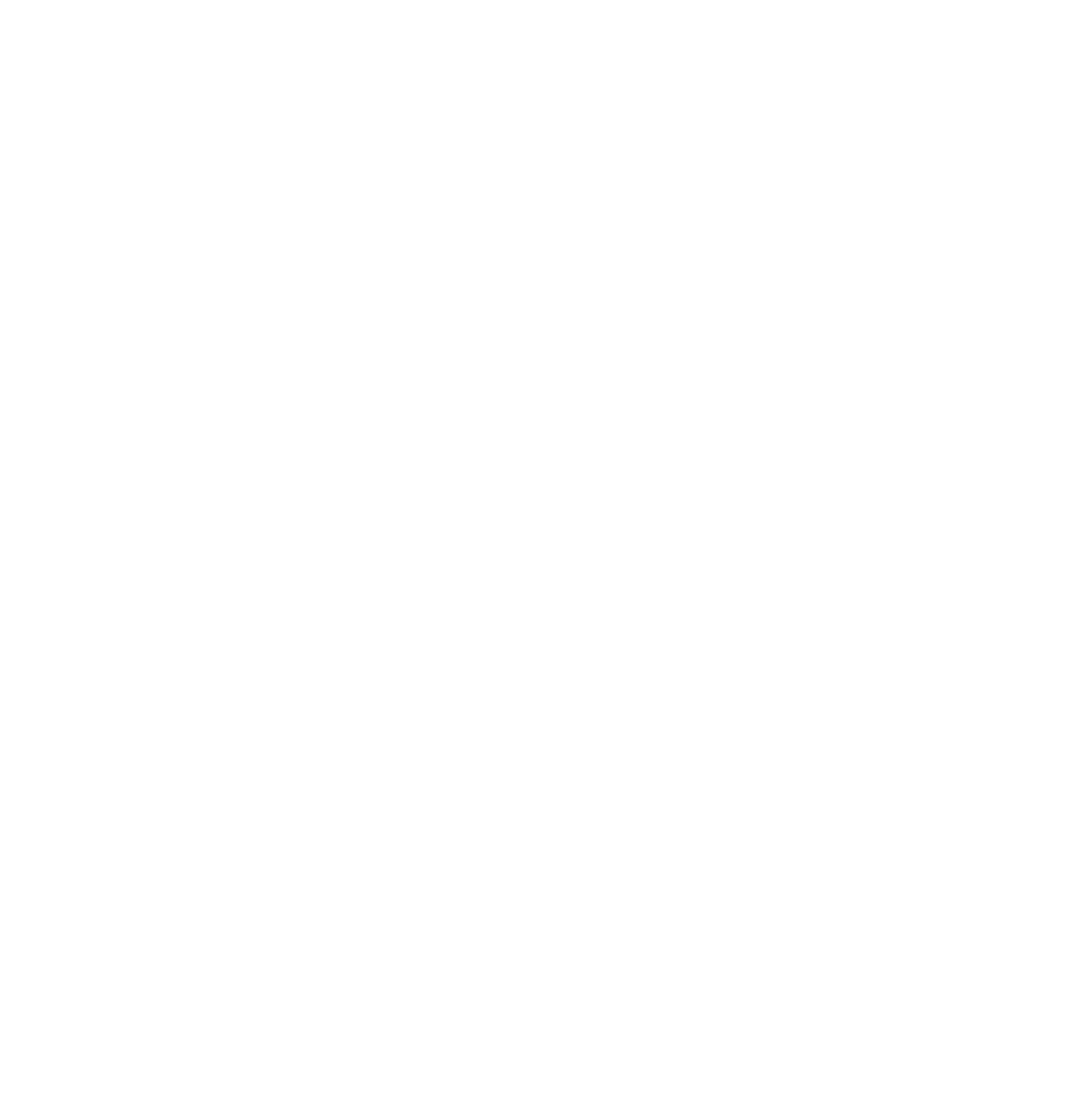
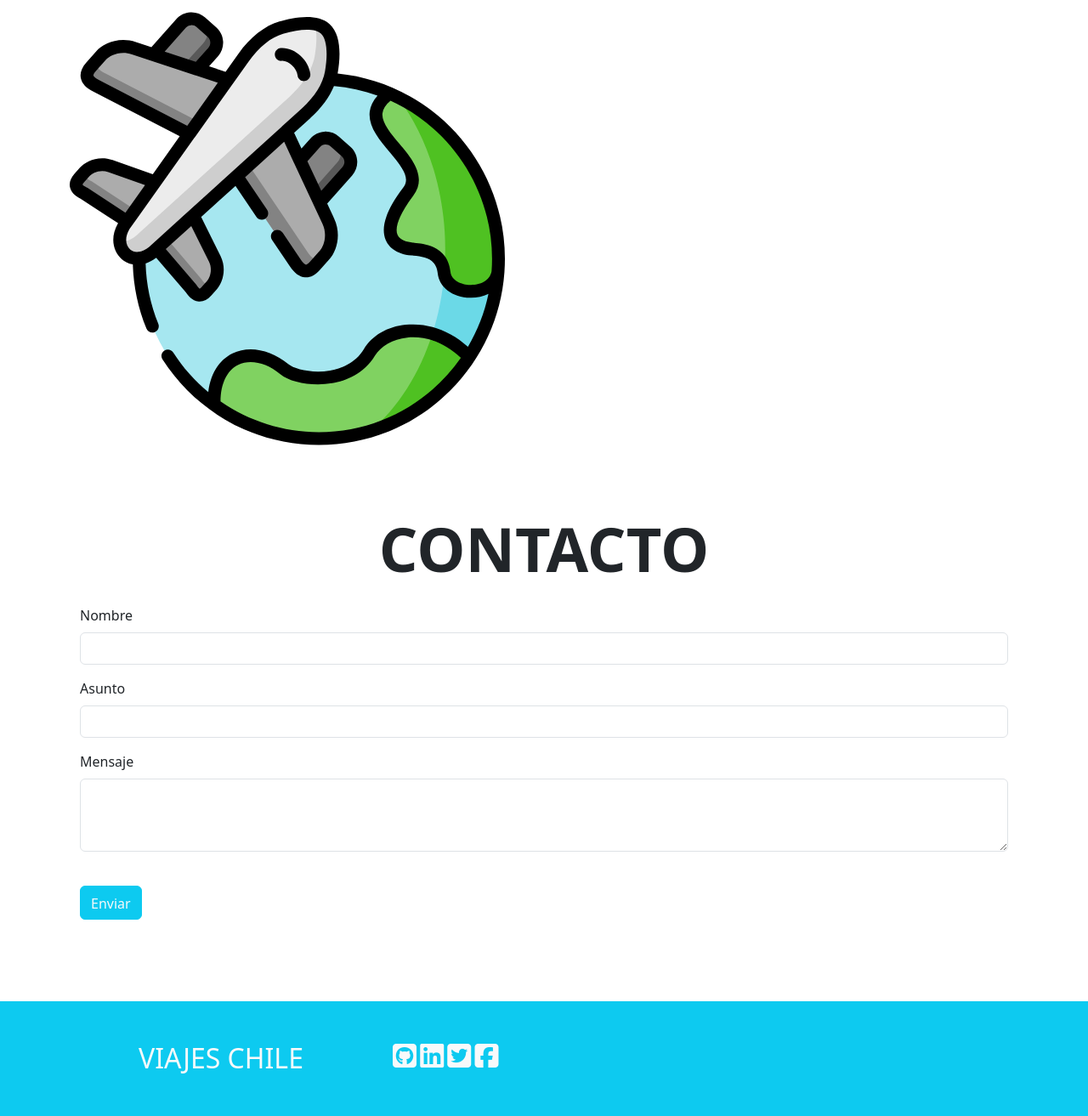
Before and after one commit to sebacontacto/Prueba_Viajes_Chile, a plain HTML site: page index.html in a window 1280 px wide. Shown: the whole page at 85% size. Before the commit the page ends 800 px from the top, so only its background shows below. Drawn offline with nearby package versions, Linux system fonts and the light colour scheme.

Commit message:
feat: navbar, contact form, footer

```diff
--- a/assets/css/styles.css
+++ b/assets/css/styles.css
@@ -3,3 +3,7 @@ body * {
     border: 0;
     padding: 0;
 }
+
+nav-logo {
+    width: 0.5em;
+}
--- a/index.html
+++ b/index.html
@@ -0,0 +1,114 @@
+<!DOCTYPE html>
+<html lang="en">
+
+<head>
+    <meta charset="utf-8" />
+    <meta name="viewport" content="width=device-width, initial-scale=1" />
+    <title>Viajes Chile</title>
+    <link href="https://cdn.jsdelivr.net/npm/bootstrap@5.3.0-alpha3/dist/css/bootstrap.min.css" rel="stylesheet"
+        integrity="sha384-KK94CHFLLe+nY2dmCWGMq91rCGa5gtU4mk92HdvYe+M/SXH301p5ILy+dN9+nJOZ" crossorigin="anonymous" />
+    <script src="https://kit.fontawesome.com/28aabc4950.js" crossorigin="anonymous"></script>
+    <link rel="stylesheet" href="assets/css/styles.css" />
+</head>
+
+<body>
+    <!-- navbar incial -->
+    <nav class="navbar navbar-expand-lg nav-color">
+        <div class="container">
+            <a class="navbar-brand" href="#"><img id="nav-logo" src="assets/img/viajes.svg" alt="logo-viajes-chile" /></a>
+            <button class="navbar-toggler navbar-dark" type="button" data-bs-toggle="collapse"
+                data-bs-target="#navbarSupportedContent" aria-controls="navbarSupportedContent" aria-expanded="false"
+                aria-label="Toggle navigation">
+                <span class="navbar-toggler-icon"></span>
+            </button>
+            <div class="collapse navbar-collapse" id="navbarSupportedContent">
+                <ul class="navbar-nav ms-auto mb-2 mb-lg-0">
+                    <li class="nav-item">
+                        <a class="nav-link text-white" aria-current="page" href="#">Inicio</a>
+                    </li>
+                    <li class="nav-item">
+                        <a class="nav-link text-white" aria-current="page" href="#">Quienes Somos</a>
+                    </li>
+                    <li class="nav-item">
+                        <a class="nav-link text-white" aria-current="page" href="#">Destacados</a>
+                    </li>
+                    <li class="nav-item">
+                        <a class="nav-link text-white" aria-current="page" href="#">Contacto</a>
+                    </li>
+                </ul>
+            </div>
+        </div>
+    </nav>
+    <!-- navbar final -->
+
+
+    <!-- formulario contacto inicio -->
+    <section id="contactame">
+        <div class="container pb-5">
+            <div class="align-self-center pt-5 mt-3">
+                <h2 class="display-2 fw-bold text-center">CONTACTO</h2>
+            </div>
+            <!--             <div class="align-self-center pt-3 mt-1 d-none d-sm-block">
+                <p class="fw-lighter text-center ">Lorem ipsum dolor sit amet, consectetur adipiscing elit. Etiam a
+                    mauris id purus blandit dapibus. Nunc at enim et lacus porttitor tincidunt. Donec imperdiet augue
+                    nec aliquet sagittis.</p>
+            </div> -->
+            <div class="container d-flex flex-column pt-4">
+                <div class="mb-3">
+                    <label for="formGroupExampleInput" class="form-label">Nombre</label>
+                    <input type="text" class="form-control fw-light" id="formGroupExampleInput">
+                </div>
+                <div class="mb-3">
+                    <label for="formGroupExampleInput2" class="form-label">Asunto</label>
+                    <input type="text" class="form-control fw-light" id="formGroupExampleInput2">
+                </div>
+                <div class="mb-3">
+                    <label for="exampleFormControlTextarea1" class="form-label">Mensaje</label>
+                    <textarea type="text" class="form-control fw-light" id="exampleFormControlTextarea1"
+                        rows="3"></textarea>
+                </div>
+                <div class="pt-4">
+                    <button type="button" class="btn btn-info pt-2 m-0 fw-lighter text-light">Enviar</button>
+                </div>
+            </div>
+        </div>
+
+
+    </section>
+    <!-- formulario contacto final -->
+
+    <!-- footer inicio -->
+    <section class="container-fluid my-5 bg-info text-light p-5 mb-0 d-none d-md-flex">
+        <div class="container text-light">
+            <div class="row">
+                <div class="col-4 d-flex aligns-items-center justify-content-center font-weight-bold">
+                    <h2>VIAJES CHILE</h2>
+                </div>
+                <div class="col-8 aligns">
+
+
+                            <i class="fab fa-github-square fa-2x"></i>
+
+
+                            <i class="fa fa-linkedin-square fa-2x"></i>
+
+
+                             <i class="fab fa-twitter-square fa-2x"></i>
+
+
+                            <i class="fab fa-facebook-square fa-2x"></i>
+
+
+                </div>
+            </div>
+        </div>
+    </section>
+
+    <!-- footer final -->
+
+    <script src="https://cdn.jsdelivr.net/npm/bootstrap@5.3.0-alpha3/dist/js/bootstrap.bundle.min.js"
+        integrity="sha384-ENjdO4Dr2bkBIFxQpeoTz1HIcje39Wm4jDKdf19U8gI4ddQ3GYNS7NTKfAdVQSZe"
+        crossorigin="anonymous"></script>
+</body>
+
+</html>
```
